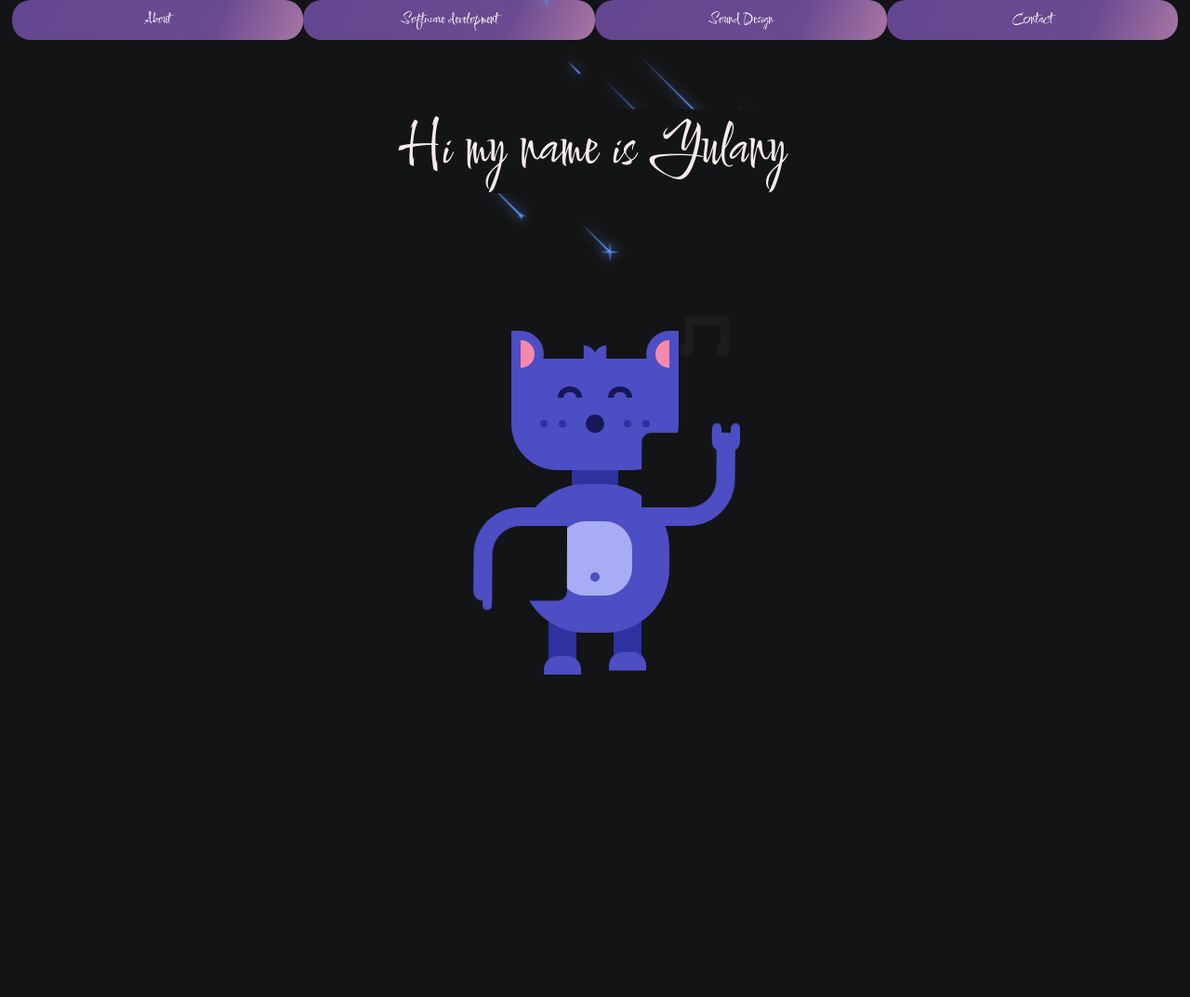
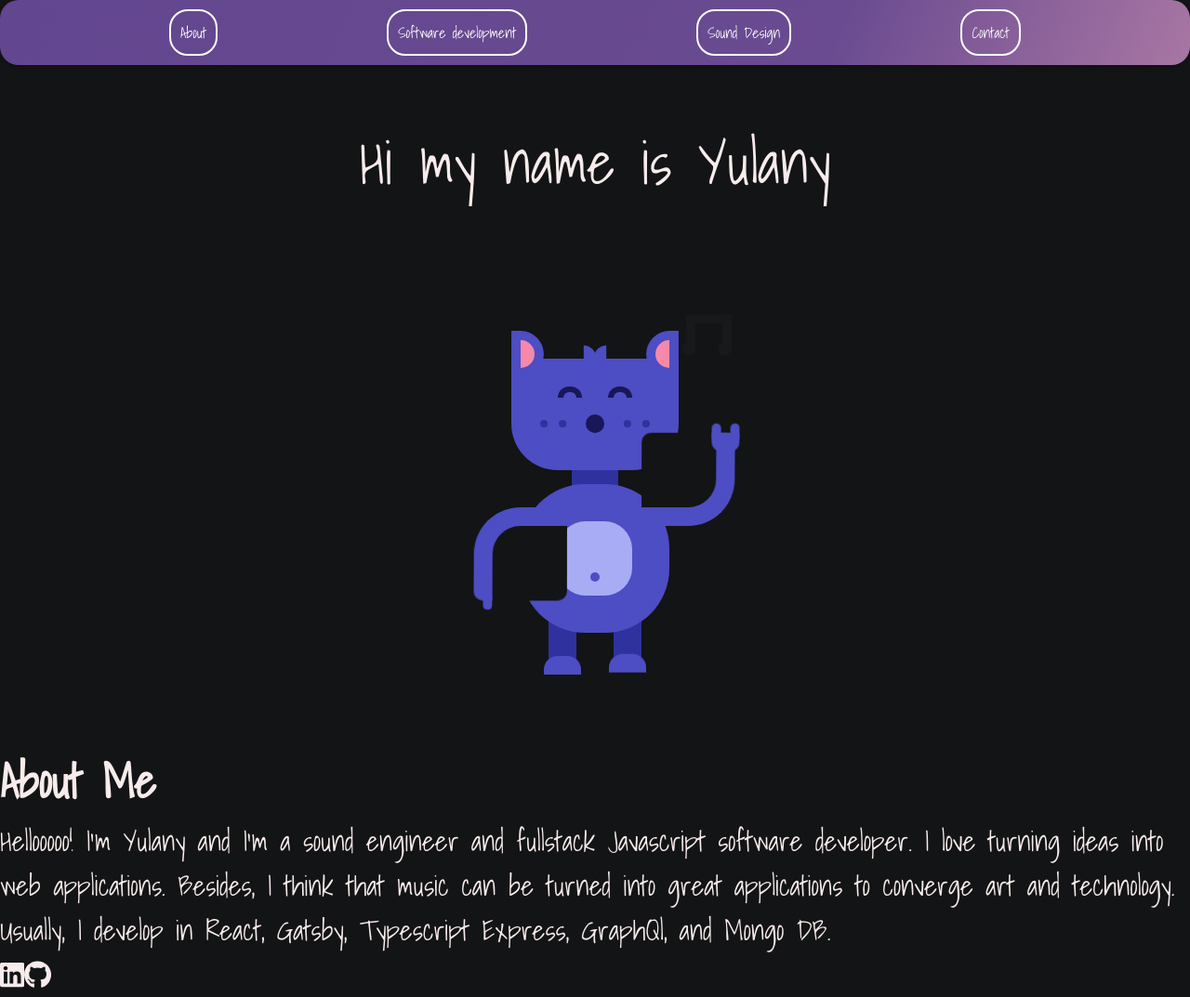
Before and after one commit to Yulanyandrea/Yula_GatsbyWebPage, a Gatsby site: page /home/Home in a window 1280 px wide. Shown: the whole page at 93% size. Before the commit the page ends 800 px from the top, so only its background shows below. Built offline with nearby package versions, Linux system fonts and the light colour scheme; Gatsby itself is replaced by a stand-in of ours; a web font is replaced by a local one.

Commit message:
feature: navbar added

```diff
--- a/src/components/header/style.scss
+++ b/src/components/header/style.scss
@@ -7,36 +7,62 @@ $color-background: linear-gradient(
 $color-font: white;
 $margin-elements: 10px;
 $border-button: 20px;
-$display-section: flex;
-$display-grid: 1fr 1fr 1fr;
-$button-border: none;
-$button-width: 100%;
-$content-aligment: space-evenly;
-$button-high: fit-content;
+$display-section: flex; // Para el nav
+$display-grid: 1fr 1fr 1fr; // Sin usar aquí
+$button-border: none; // Sin usar, ya que usaremos border: none; directamente
+$button-width-desktop: auto; // Cambiado a 'auto' para que los botones se ajusten a su contenido
+$content-aligment-nav: space-evenly; // Para el nav, no para el botón
+$button-high: fit-content; // Para el botón
 
+// --- NAV ---
 nav {
+  // Propiedades para hacer el nav "sticky"
+  position: fixed; // Permanece fijo en la ventana
+  top: 0; // Se pega a la parte superior
+  left: 0; // Se pega a la izquierda (para ancho completo)
+  width: 100%; // Ocupa todo el ancho de la pantalla
+  z-index: 1000; // Asegura que esté por encima de otros elementos (ajusta según necesites)
+  background: $color-background; // El degradado como fondo del nav
+  padding: $margin-elements 0; // Un poco de padding arriba y abajo para el nav
+  box-shadow: 0 2px 5px rgba(0, 0, 0, 0.2); // Sombra sutil para destacarlo
+
+  // Propiedades Flexbox para el contenedor del nav (para alinear los botones)
+  display: $display-section; // Hace que los botones se alineen horizontalmente
+  justify-content: $content-aligment-nav; // Distribuye los botones equitativamente
+  align-items: center; // Centra los botones verticalmente
+  border-radius: $border-button; // Esto aplicaría al nav si no fuera 100% ancho. Considera si lo quieres aquí.
+  // Si quieres que el nav tenga un border-radius visible, el width no debería ser 100%
+  // o deberías aplicar el radius a un contenedor interno o usar overflow: hidden.
+}
+
+// --- BOTONES DENTRO DEL NAV ---
+nav button {
+  background-color: transparent; // Para que el degradado del nav sea visible, o define un color aquí
+  color: $color-font;
+  padding: $margin-elements;
   border-radius: $border-button;
-  display: $display-section;
-  width: 98%;
+  border: 2px solid $color-font; // Un borde visible para el botón
+  cursor: pointer; // Indica que es clickable
+  transition: background-color 0.3s ease, color 0.3s ease,
+    border-color 0.3s ease; // Transición suave para el hover
+}
+nav button:hover {
+  background-color: #7d45b0; // Un color de fondo para el hover
+  border-color: #7d45b0; // Cambia el color del borde también
+  color: lighten(
+    $color-font,
+    10%
+  ); // Aclara el color de la fuente --- DEPRECATION
+}
 
-  button {
-    background: $color-background;
-    color: $color-font;
-    padding: $margin-elements;
-    border-radius: $border-button;
-    border: none;
-    width: $button-width;
-    justify-content: $content-aligment;
-    height: $button-high;
-
-    &:hover {
-      background-color: #7d45b0;
-    }
+// --- MEDIA QUERY PARA PANTALLAS MÁS GRANDES ---
+@media (min-width: 1440px) {
+  nav button {
+    width: $button-width-desktop; // Los botones se ajustan a su contenido
+    // O podrías darles un ancho fijo, ej: width: 150px;
   }
 }
 
-@media (min-width: 1440px) {
-  nav {
-    width: $button-width;
-  }
+body {
+  padding-top: 60px; /* Ajusta este valor según la altura real de tu nav */
 }
--- a/src/components/name/style.scss
+++ b/src/components/name/style.scss
@@ -11,12 +11,12 @@
   color: pink;
 }
 
-@keyframes bounce {
-  0%,
-  100% {
-    transform: translateY(0); /* Start and end at the base position */
-  }
-  50% {
-    transform: translateY(-50px); /* Move upwards for the bounce peak */
-  }
-}
+// @keyframes bounce {
+//   0%,
+//   100% {
+//     transform: translateY(0); /* Start and end at the base position */
+//   }
+//   50% {
+//     transform: translateY(-50px); /* Move upwards for the bounce peak */
+//   }
+//}
--- a/src/components/sectionTwo/SectionTwo.jsx
+++ b/src/components/sectionTwo/SectionTwo.jsx
@@ -14,9 +14,9 @@ const SectionTwo = () => {
           Javascript software developer. I love turning ideas into web
           applications. Besides, I think that music can be turned into great
           applications to converge art and technology. Usually, I develop in
-          React, Gatsby, Typescript Express, GraphQl, Mongo DB and Pure data.
+          React, Gatsby, Typescript Express, GraphQl, and Mongo DB.
         </p>
-        <img src={yula} alt="" className="sectionTwo__profilePicture" />
+        {/* <img src={yula} alt="" className="sectionTwo__profilePicture" /> */}
         <section className="sectionTwo__socialMedia">
           <a
             href="https://www.linkedin.com/in/yulanymunevar/"
--- a/src/components/sectionTwo/style.scss
+++ b/src/components/sectionTwo/style.scss
@@ -1,2 +1,17 @@
-@import url("https://fonts.googleapis.com/css2?family=DynaPuff:wght@400;600&display=swap");
-@import url("https://fonts.googleapis.com/css2?family=Nunito:wght@200;400&display=swap");
+$component-position: absolute;
+$component-direction: 100%;
+$font-title-size: 30px;
+$font-size-title: 50px;
+
+.sectionTwo {
+  display: flex;
+  flex-direction: column;
+  position: $component-position;
+  top: $component-direction;
+  font-size: $font-title-size;
+}
+
+.sectionTwo__about {
+  font-size: $font-size-title;
+  font-weight: 700;
+}
--- a/src/pages/home/Home.jsx
+++ b/src/pages/home/Home.jsx
@@ -10,8 +10,9 @@ const Home = () => {
   return (
     <section className="container">
       <Header className="buttonsContainer" />
-      <Background />
+      {/* <Background /> */}
       <Name />
+      <SectionTwo />
     </section>
   );
 };
--- a/src/pages/home/style.scss
+++ b/src/pages/home/style.scss
@@ -1,6 +1,7 @@
-@import url("https://fonts.googleapis.com/css2?family=Comforter&family=DM+Sans:ital,opsz,wght@0,9..40,100..1000;1,9..40,100..1000&family=Doto:wght@100..900&family=Shadows+Into+Light&display=swap");
+//@import url("https://fonts.googleapis.com/css2?family=Comforter&family=DM+Sans:ital,opsz,wght@0,9..40,100..1000;1,9..40,100..1000&family=Doto:wght@100..900&family=Shadows+Into+Light&display=swap");
+@import url("https://fonts.googleapis.com/css2?family=Comforter&family=DM+Sans:ital,opsz,wght@0,9..40,100..1000;1,9..40,100..1000&family=Dosis:wght@200..800&family=Doto:wght@100..900&family=Shadows+Into+Light&display=swap");
 
-$font-title: "Comforter", cursive;
+$font-title: "Shadows Into Light", cursive;
 $primary-color: #131415;
 $font-title-color: #f7ebeb;
 $display-content: column;
@@ -14,6 +15,7 @@ body {
   background-color: $primary-color;
   //height: 100vh;
   font: 100% $font-title;
+
   color: $font-title-color;
   //width: 100vh;
 }
```
